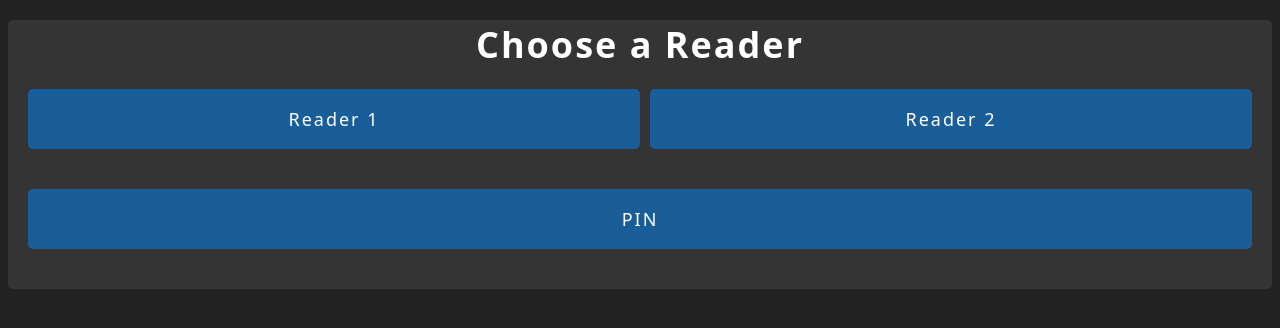
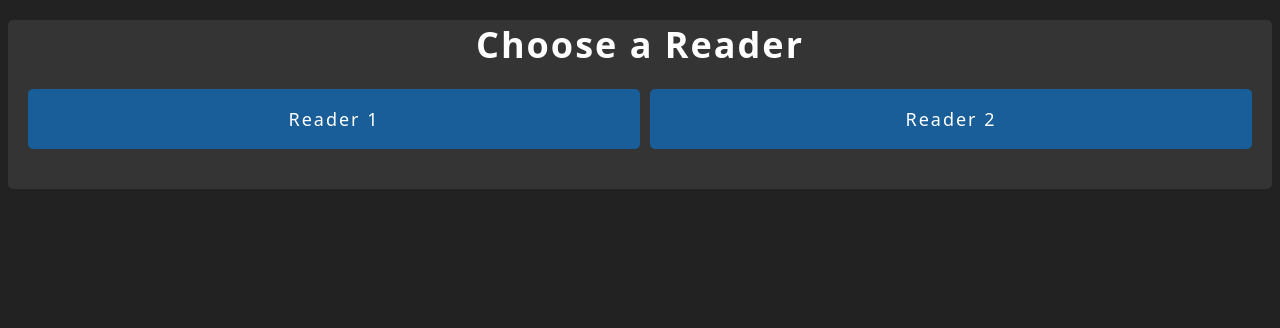
Before and after one commit to sabyrkit/piReader, a Flask app: page / in a window 1280 px wide. Shown: the top 328 px of the page. Run offline with Flask 3, Linux system fonts and the light colour scheme.

Commit message:
Updated PIN support

```diff
--- a/app.py
+++ b/app.py
@@ -1,10 +1,12 @@
-from flask import Flask, render_template, request, redirect, url_for
+from flask import Flask, render_template, request, redirect, url_for, session
 import piReader
 import time
 import random
 
 app = Flask(__name__)
 app.config['DEBUG'] = True
+
+app.secret_key = b'_5#y2L"F4Q8z\n\xec]/'
 
 def formProcessing(vReader):
     if request.form['formID'] == 'H10302form':
@@ -86,43 +88,50 @@ def index():
             return redirect(url_for('reader3'))
         elif request.form['formID'] == 'Reader4':
             return redirect(url_for('reader4'))
-        elif request.form['formID'] == 'pin':
-            return redirect(url_for('pin'))
     return render_template('index.html', readerHeader='Choose a Reader')
 
 @app.route('/reader1', methods=('GET', 'POST'))
 def reader1():
-    # vReader = piReader.Reader1
     if request.method == 'POST':
-        formProcessing(piReader.Reader1)
+        if request.form['formID'] == 'pin':
+            session['reader_var'] = 'reader1'
+            return redirect(url_for('pin'))
+        else:
+            formProcessing(piReader.Reader1)
     return render_template('vReader.html', readerHeader='Reader 1')
 
 @app.route('/reader2', methods=('GET', 'POST'))
 def reader2():
-    # vReader = piReader.Reader1
     if request.method == 'POST':
-        formProcessing(piReader.Reader2)
+        if request.form['formID'] == 'pin':
+            session['reader_var'] = 'reader2'
+            return redirect(url_for('pin'))
+        else:
+            formProcessing(piReader.Reader2)
     return render_template('vReader.html', readerHeader='Reader 2')
 
 @app.route('/reader3', methods=('GET', 'POST'))
 def reader3():
-    # vReader = piReader.Reader1
     if request.method == 'POST':
         formProcessing(piReader.Reader3)
     return render_template('vReader.html', readerHeader='Reader 3')
 
 @app.route('/reader4', methods=('GET', 'POST'))
 def reader4():
-    # vReader = piReader.Reader1
     if request.method == 'POST':
         formProcessing(piReader.Reader4)
     return render_template('vReader.html', readerHeader='Reader 4')
 
 @app.route('/pin', methods=('GET', 'POST'))
 def pin():
-    # vReader = piReader.Reader1
     if request.method == 'POST':
-        pinProcessing(piReader.Reader1)
+        reader_var = session.get('reader_var', None)
+        if request.form['formID'] == 'back':
+            return redirect(url_for(reader_var))
+        if reader_var == 'reader1':
+            pinProcessing(piReader.Reader1)
+        elif reader_var == 'reader2':
+            pinProcessing(piReader.Reader2)
     return render_template('pin.html', readerHeader='PIN')
 
 if __name__ == '__main__':
--- a/templates/index.html
+++ b/templates/index.html
@@ -17,22 +17,6 @@
 				<button class="rightButton">Reader 2</button>
 			</form>
 		</div>
-		<!-- <div class="row">
-			<form class="row" method="post">
-				<input type="hidden" type="text" name="formID" value="Reader3">
-				<button class="leftButton">Reader 3</button>
-			</form>
-			<form class="row" method="post">
-				<input type="hidden" type="text" name="formID" value="Reader4">
-				<button class="rightButton">Reader 4</button>
-			</form>
-		</div> -->
-		<div class="row">
-			<form class="row" method="post">
-				<input type="hidden" type="text" name="formID" value="pin">
-				<button class="leftButton">PIN</button>
-			</form>
-		</div>
 	</div>
 </body>
 </html>
--- a/templates/pin.html
+++ b/templates/pin.html
@@ -63,6 +63,12 @@
 				<button class="rightButton">#</button>
 			</form>
 		</div>
+		<div class="row">
+			<form class="row" method="post">
+				<input type="hidden" type="text" name="formID" value="back">
+				<button class="leftButton">Back</button>
+			</form>
+		</div>
 	</div>
 </body>
 </html>
--- a/templates/vReader.html
+++ b/templates/vReader.html
@@ -78,6 +78,10 @@
 				<input type="hidden" id="randH10302" type="text" name="formID" value="random37Bit">
 				<button class="leftButton">Send Random<br />H10302 37-bit</button>
 			</form>
+			<form class="row" method="post">
+				<input type="hidden" type="text" name="formID" value="pin">
+				<button class="rightButton">PIN</button>
+			</form>
 		</div>
 	</div>
 	<div class="row">
```
Also changed, not shown: README.md.
